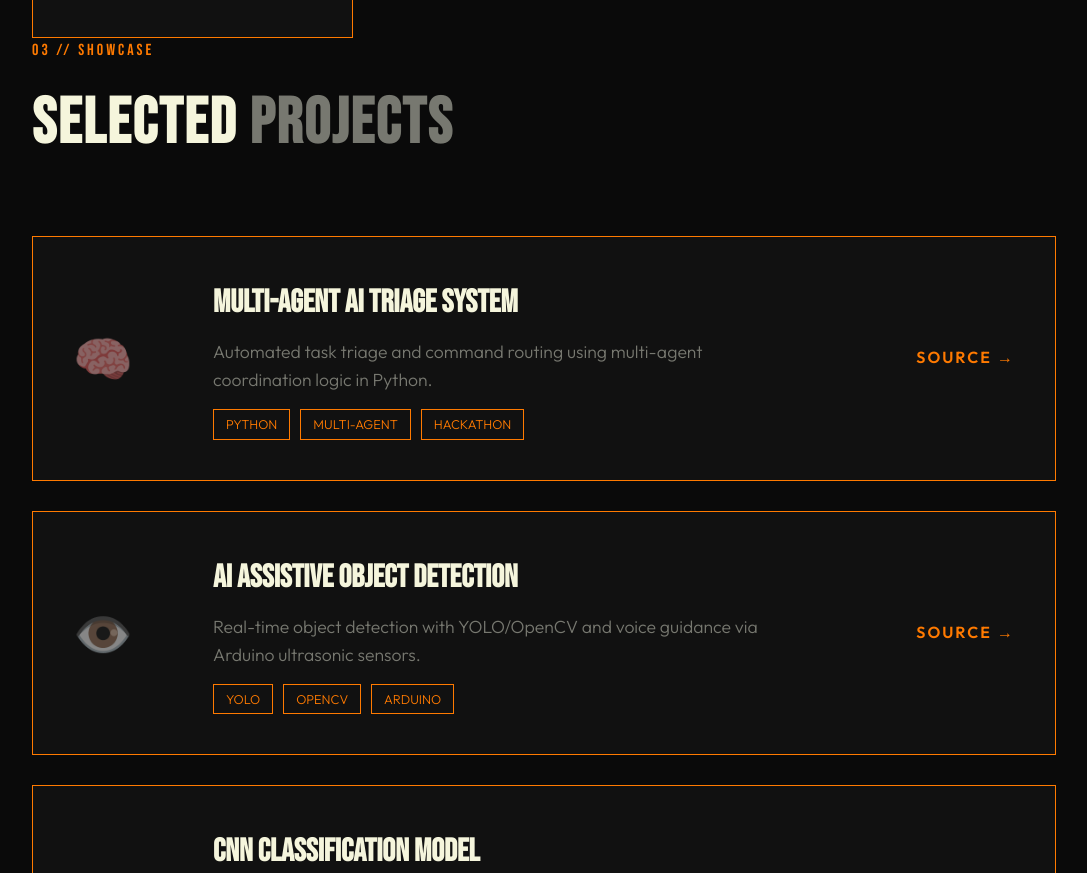
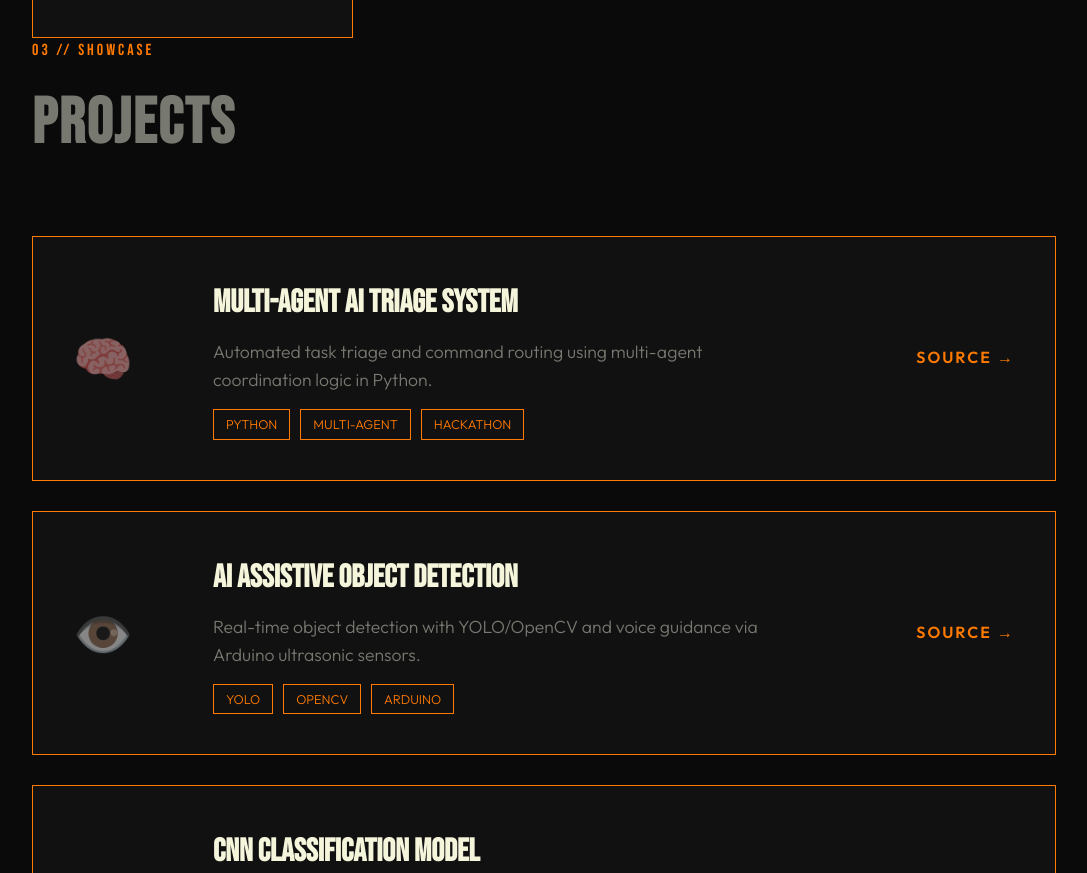
Before and after one commit to pavan-sai-11/Portfolio, a plain HTML site: page index.html in a window 1280 px wide. Shown: the part 2397-3270 px from the top of the page, without its empty margins (96-1183 px from the left). Drawn offline with Linux system fonts and the light colour scheme.

Commit message:
Update index.html

```diff
--- a/index.html
+++ b/index.html
@@ -146,7 +146,7 @@
         <section id="projects" class="projects-haris container fade-in-up">
             <div class="section-title">
                 <span class="step-num">03 // SHOWCASE</span>
-                <h2>SELECTED <span class="muted-text">PROJECTS</span></h2>
+                <h2><span class="muted-text">PROJECTS</span></h2>
             </div>
             <div class="projects-vertical-grid">
                 <!-- RESUME PROJECTS -->
```
